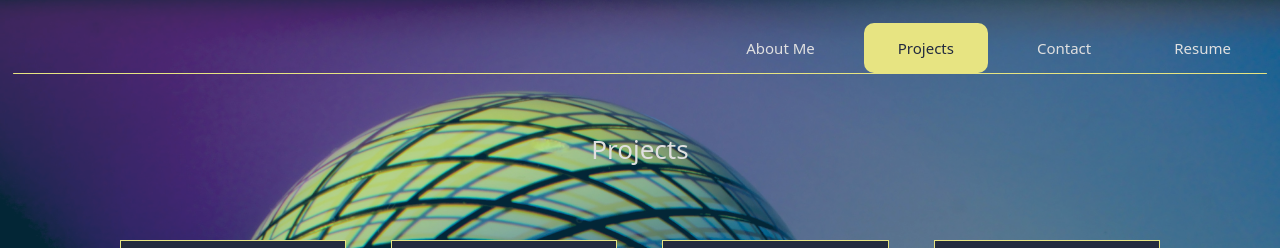
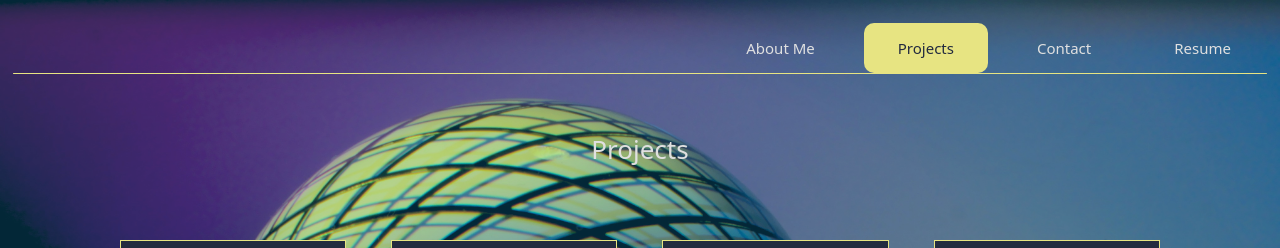
Before and after one commit to DMWIGGINS/DMWIGGINS.github.io, a plain HTML site: page projects.html in a window 1280 px wide. Shown: the top 248 px of the page. Drawn offline with nearby package versions, Linux system fonts and the light colour scheme; a web font is replaced by a local one.

Commit message:
more ios fix

```diff
--- a/assets/css/style.css
+++ b/assets/css/style.css
@@ -65,10 +65,12 @@ nav { grid-area: nav; }
 #project {
   position: relative;
   min-height: 100vh;
-  background-color: #0b81b6;
+  /* background-color: #0b81b6; */
+  background: url(../images/michael-dziedzic-qDG7XKJLKbs-unsplash.jpg)
+              center / cover no-repeat fixed;
 }
 
-#project::before {
+/* #project::before {
   background-image: url(../images/michael-dziedzic-qDG7XKJLKbs-unsplash.jpg);
   background-position: center;
   background-size: cover;
@@ -79,7 +81,7 @@ nav { grid-area: nav; }
   background-repeat: no-repeat;
   background-attachment: fixed;
 
-}
+} */
 
 
 #project {
@@ -96,6 +98,22 @@ nav { grid-area: nav; }
   row-gap: 3em;
 
 }
+
+/* Bluish overlay matching #0b81b6 */
+#project::after {
+  content: "";
+  position: absolute;
+  inset: 0;
+  background: rgba(11, 129, 182, 0.3); /* 40% opacity tint */
+  /* pointer-events: none; allows clicks through */
+}
+/* #project::after {
+  content: "";
+  position: absolute;
+  inset: 0;
+  background: rgba(0,0,0,0.3); /* adjust tint */
+  /* pointer-events: none; /* don’t block clicks */
+
 
 nav { grid-area: nav; }
 #projectheading { grid-area: projectheading; }
@@ -403,7 +421,7 @@ nav {
   margin-bottom: 3em;
   height: 15px;
   font-size: 26px;
-   z-index: 300;
+  z-index: 300;
   display: none;
 
  }
@@ -432,6 +450,7 @@ hr.rounded {
   font-size: 26px;
   isolation: isolate;
   text-align: center;
+  z-index: 100;
 
 }
 
```
